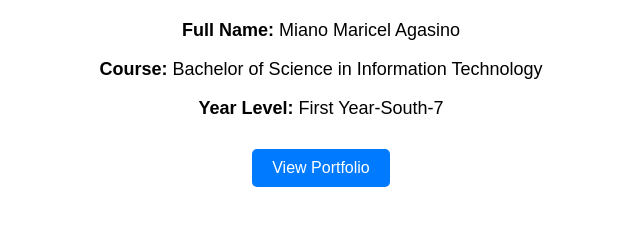
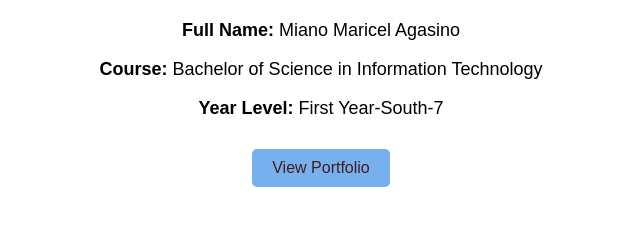
Before and after one commit to Mariceru/portf, a plain HTML site: page index.html in a window 1280 px wide. Shown: the whole page, without its empty margins (319-959 px from the left). Drawn offline with Linux system fonts and the light colour scheme.

Commit message:
Update index.html

```diff
--- a/index.html
+++ b/index.html
@@ -10,7 +10,7 @@
     <style>
         body {
             font-family: Arial, sans-serif; text-align: center;
-            margin: 20px;
+            margin-top:  20px;
         }
         p {
             font-size: 18px;
@@ -20,8 +20,8 @@
             display: inline-block;
             margin-top: 20px;
             padding: 10px 20px;
-            background-color: #007BFF;
-            color: white;
+            background-color: #77b0ee;
+            color: rgb(70, 27, 27);
             text-decoration: none;
             border-radius: 5px;
         }
@@ -29,7 +29,8 @@
             background-color: #0056b3;
         }
         .btn:hover {
-            background-color: #0056b3; }
+            background-color: #0056b3;
+        }
         </style>
 
 </head>
```
